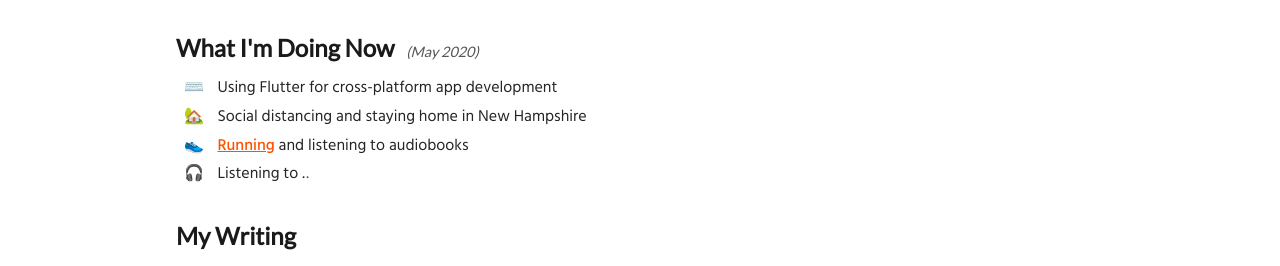
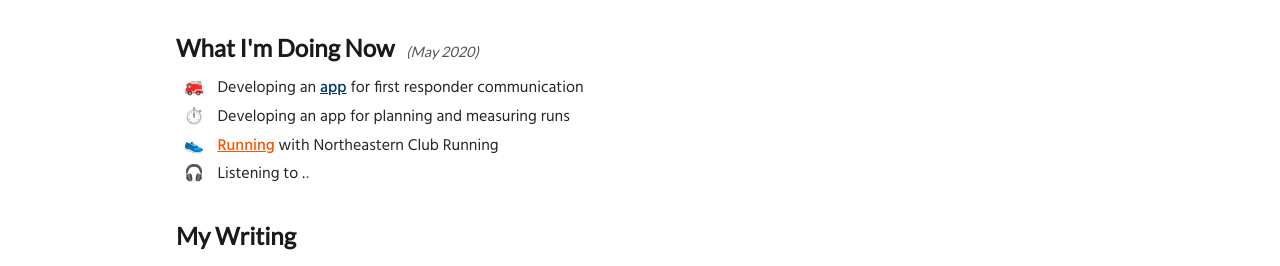
Before and after one commit to Kirpal/kirpal, a Jekyll site: the page built from index.markdown, in a window 1280 px wide. Shown: the part 261-527 px from the top of the page. Built offline with Jekyll 4.4.1, drawn with Linux system fonts in a browser that asks for light colours.

Commit message:
Update "Now" section

```diff
--- a/_data/now.yml
+++ b/_data/now.yml
@@ -1,10 +1,10 @@
 date: May 2020
 items:
-  - emoji: "⌨️"
-    content: "Using Flutter for cross-platform app development"
-  - emoji: "🏡"
-    content: "Social distancing and staying home in New Hampshire"
+  - emoji: "🚒"
+    content: "Developing an <a href=\"https://www.getairhorn.com/\" style=\"color: #003366;\" target=\"_blank\" rel=\"noopener\">app</a> for first responder communication"
+  - emoji: "⏱️"
+    content: "Developing an app for planning and measuring runs"
   - emoji: "👟"
-    content: "<a href=\"https://www.strava.com/athletes/31124947\" style=\"color: #fc5200;\" target=\"_blank\" rel=\"noopener\">Running</a> and listening to audiobooks"
+    content: "<a href=\"https://www.strava.com/athletes/31124947\" style=\"color: #fc5200;\" target=\"_blank\" rel=\"noopener\">Running</a> with Northeastern Club Running"
   - emoji: "🎧"
     content: "<span id=\"spotify-now-playing\" class=\"loading-dots\">Listening to</span>"
```
